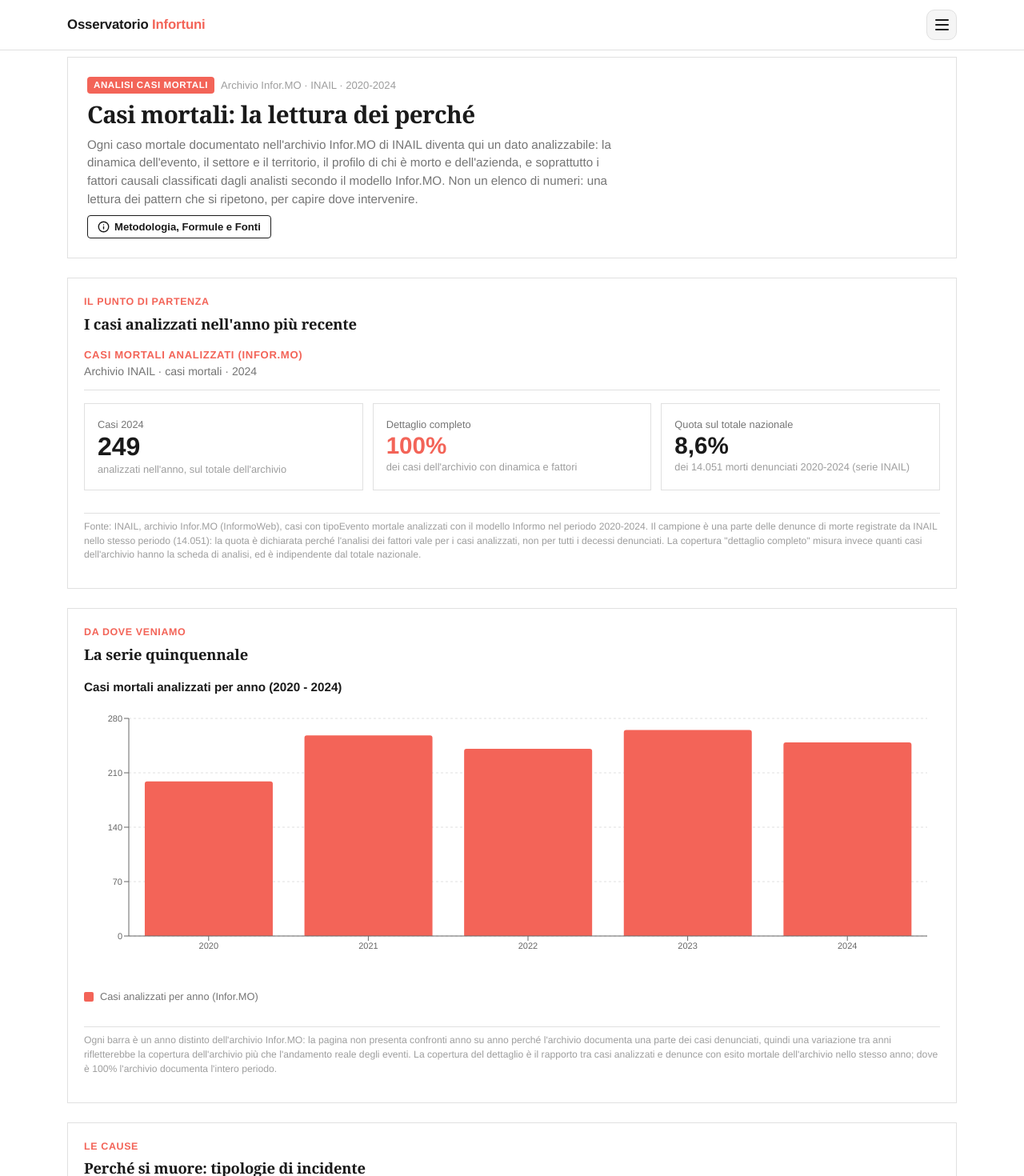
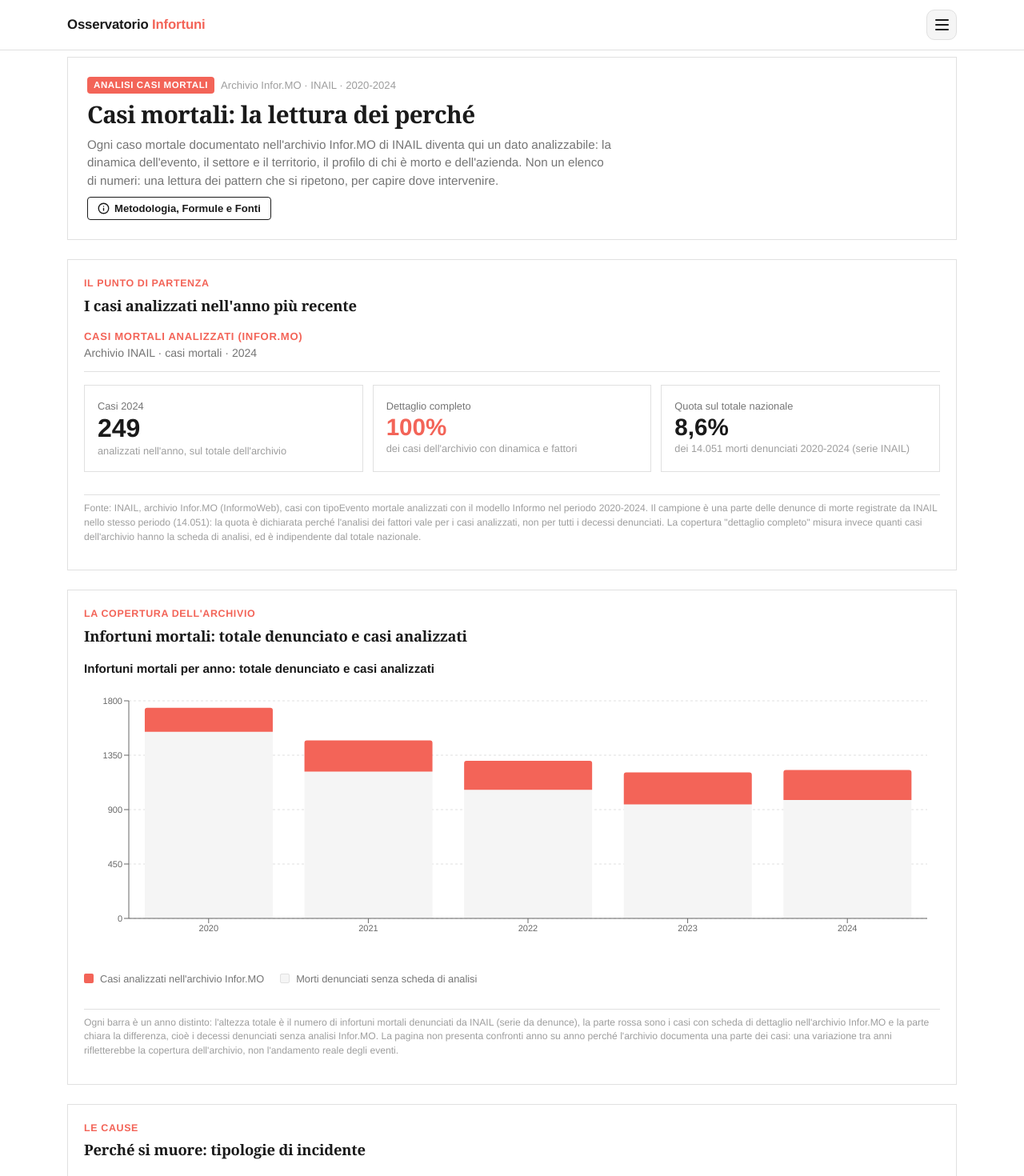
Before and after one commit to dynamic1990/osservatorio-infortuni, a Next.js app: page /casi-mortali in a window 1280 px wide. Shown: the top 1470 px of the page at 80% size. Built offline with nearby package versions, Linux system fonts and the light colour scheme.

Commit message:
feat(casi-mortali): rimuovi sezione fattori causali, trend a pile totale denunciato vs casi analizzati

```diff
--- a/src/app/casi-mortali/page.tsx
+++ b/src/app/casi-mortali/page.tsx
@@ -3,7 +3,6 @@ import type { ReactNode } from "react";
 import { InformoKpi } from "@/components/charts/informo-kpi";
 import { InformoTrendWidget } from "@/components/charts/informo-trend-widget";
 import { InformoVociLista } from "@/components/charts/informo-voci-lista";
-import { InformoFattoriWidget } from "@/components/charts/informo-fattori-widget";
 import { InformoEsploratore } from "@/components/charts/informo-esploratore";
 import { InfoModalButton } from "@/components/ui/info-modal";
 import { getInformoAnalisi, INFORM_COLORS } from "@/lib/informo-casi";
@@ -13,7 +12,7 @@ export const revalidate = 86_400;
 export const metadata: Metadata = {
   title: "Casi mortali | Analisi Infor.MO INAIL",
   description:
-    "Analisi di dettaglio dei casi mortali sul lavoro dell'archivio Infor.MO INAIL 2020-2024: dinamica degli eventi, fattori causali classificati, settori e territori a maggior rischio, profilo dei lavoratori e delle aziende coinvolti.",
+    "Analisi di dettaglio dei casi mortali sul lavoro dell'archivio Infor.MO INAIL 2020-2024: dinamica degli eventi, settori e territori a maggior rischio, profilo dei lavoratori e delle aziende coinvolti, con la copertura dell'archivio sul totale dei decessi denunciati.",
 };
 
 // Sezione con intestazione e contenuto, per uniformità con le altre pagine.
@@ -96,10 +95,9 @@ export default function CasiMortaliPage() {
             <p style={{ color: "var(--color-text-soft)", margin: 0, maxWidth: "78ch", fontSize: "0.95rem" }}>
               Ogni caso mortale documentato nell&apos;archivio Infor.MO di INAIL
               diventa qui un dato analizzabile: la dinamica dell&apos;evento, il
-              settore e il territorio, il profilo di chi è morto e dell&apos;azienda,
-              e soprattutto i fattori causali classificati dagli analisti secondo
-              il modello Infor.MO. Non un elenco di numeri: una lettura dei
-              pattern che si ripetono, per capire dove intervenire.
+              settore e il territorio, il profilo di chi è morto e dell&apos;azienda.
+              Non un elenco di numeri: una lettura dei pattern che si ripetono,
+              per capire dove intervenire.
             </p>
           </div>
         </div>
@@ -127,18 +125,17 @@ export default function CasiMortaliPage() {
           <section className="modal-section">
             <h3 className="modal-section-title">2. Cosa mostra ogni blocco</h3>
             <ul className="modal-list">
-              <li><strong>KPI d&apos;apertura:</strong> casi analizzati nell&apos;anno più recente (2024), copertura del dettaglio (dinamica e fattori) e quota sul totale nazionale dei morti denunciati.</li>
-              <li><strong>Serie quinquennale:</strong> un punto per anno, con copertura del dettaglio; ogni barra è un anno distinto, nessun aggregato multi-anno.</li>
+              <li><strong>KPI d&apos;apertura:</strong> casi analizzati nell&apos;anno più recente (2024), copertura del dettaglio e quota sul totale nazionale dei morti denunciati.</li>
+              <li><strong>Serie quinquennale:</strong> un punto per anno: il totale dei morti denunciati e dentro la quota con scheda di dettaglio in archivio.</li>
               <li><strong>Cause, settori, territorio:</strong> prime voci per anno con la classificazione INAIL.</li>
               <li><strong>Profilo:</strong> popolazioni a rischio, mansioni, sesso, rapporto di lavoro, sede della lesione.</li>
-              <li><strong>Fattori causali:</strong> il cuore dell&apos;archivio: ruolo (determinante/modulatore), tipologia, problemi di sicurezza, standard di confronto e valutazione del rischio.</li>
               <li><strong>Esploratore:</strong> ricerca libera full-text nella narrativa dei 1.212 casi con filtri per anno, settore e causa.</li>
             </ul>
           </section>
           <section className="modal-section">
             <h3 className="modal-section-title">3. Limiti dichiarati</h3>
             <ul className="modal-list">
-              <li><strong>Campione, non censimento:</strong> i 1.212 casi analizzati 2020-2024 sono l&apos;8,6% dei 14.051 morti denunciati nello stesso periodo. La lettura dei fattori vale per i casi analizzati, non per tutti i decessi.</li>
+              <li><strong>Campione, non censimento:</strong> i 1.212 casi analizzati 2020-2024 sono l&apos;8,6% dei 14.051 morti denunciati nello stesso periodo. La lettura di cause, settori e profili vale per i casi analizzati, non per tutti i decessi.</li>
               <li><strong>Occasione di lavoro / in itinere:</strong> la fonte dell&apos;archivio non distingue i due canali senza filtri dedicati, quindi il canale non è separabile in questa pagina e il dato è presentato in forma complessiva.</li>
               <li><strong>Classificazione degli analisti:</strong> è la ricostruzione a posteriori degli analisti INAIL, non un esito giudiziale né una attribuzione di colpa.</li>
               <li><strong>Campi parziali:</strong> età, mansione e azienda sono assenti o parziali per una quota di casi; la copertura per vista è indicata dove serve.</li>
@@ -160,8 +157,8 @@ export default function CasiMortaliPage() {
         <InformoKpi />
       </Sezione>
 
-      {/* 2. Trend storico */}
-      <Sezione occhiello="Da dove veniamo" titolo="La serie quinquennale">
+      {/* 2. Copertura dell'archivio sul totale */}
+      <Sezione occhiello="La copertura dell'archivio" titolo="Infortuni mortali: totale denunciato e casi analizzati">
         <InformoTrendWidget />
       </Sezione>
 
@@ -238,12 +235,7 @@ export default function CasiMortaliPage() {
         </div>
       </Sezione>
 
-      {/* 4. Fattori causali */}
-      <Sezione occhiello="I fattori causali" titolo="Cosa è intervenuto nell'evento">
-        <InformoFattoriWidget />
-      </Sezione>
-
-      {/* 5. Esploratore */}
+      {/* 4. Esploratore */}
       <Sezione occhiello="La lettura caso per caso" titolo="Cerca nella dinamica">
         <InformoEsploratore />
       </Sezione>
--- a/src/components/charts/informo-fattori-widget.tsx
+++ /dev/null
@@ -1,133 +0,0 @@
-"use client";
-
-import { useMemo, useState } from "react";
-import { getInformoAnalisi, vociAnno, ANNI_INFORMO, ANNO_DEFAULT } from "@/lib/informo-casi";
-import { InformoVociLista } from "./informo-voci-lista";
-
-// Fattori causali secondo il modello Informo: ogni caso è classificato con
-// uno o più fattori, ciascuno con un ruolo (determinante/modulatore) e una
-// lettura del problema di sicurezza. Qui si leggono i pattern prevalenti,
-// anno per anno con delta (RULES.md regola 1 e 2).
-export function InformoFattoriWidget() {
-  const data = useMemo(() => getInformoAnalisi(), []);
-  const [anno, setAnno] = useState<number>(ANNO_DEFAULT);
-
-  const tipo = data.fattori?.perTipo ?? [];
-  const problemi = data.fattori?.perProblemaSicurezza ?? [];
-  const ruolo = data.fattori?.perRuolo ?? [];
-  const modulazione = data.fattori?.perModulazione ?? [];
-
-  const ruoloAnno = useMemo(() => {
-    const m = new Map(vociAnno(ruolo, anno).map((v) => [v.nome, v.count]));
-    return {
-      determinanti: m.get("Determinante") ?? 0,
-      modulatori: m.get("Modulatore") ?? 0,
-    };
-  }, [ruolo, anno]);
-
-  const modAnno = useMemo(() => vociAnno(modulazione, anno), [modulazione, anno]);
-
-  return (
-    <div style={{ display: "grid", gap: "var(--space-5)" }}>
-      <div
-        style={{
-          display: "flex",
-          justifyContent: "space-between",
-          alignItems: "center",
-          flexWrap: "wrap",
-          gap: "var(--space-2)",
-        }}
-      >
-        <div>
-          <div style={{ fontSize: "0.95rem", fontWeight: 700 }}>
-            Fattori causali secondo il modello Informo
-          </div>
-          <div style={{ fontSize: "0.8rem", color: "var(--color-text-soft)" }}>
-            Ruolo dei fattori e problemi di sicurezza prevalenti, per anno
-          </div>
-        </div>
-        <div style={{ display: "flex", gap: "var(--space-1)", flexWrap: "wrap" }}>
-          {ANNI_INFORMO.map((a) => (
-            <button
-              key={a}
-              onClick={() => setAnno(a)}
-              className={`btn-pill ${anno === a ? "active" : ""}`}
-              aria-pressed={anno === a}
-            >
-              {a}
-            </button>
-          ))}
-        </div>
-      </div>
-
-      {/* Ruolo: determinante vs modulatore (due card di sintesi) */}
-      <div
-        style={{
-          display: "grid",
-          gridTemplateColumns: "repeat(auto-fit, minmax(170px, 1fr))",
-          gap: "var(--space-3)",
-        }}
-      >
-        <div className="card" style={{ padding: "var(--space-4)" }}>
-          <div style={{ fontSize: "0.8rem", color: "var(--color-text-soft)" }}>
-            Fattori determinanti
-          </div>
-          <div className="metric-value" style={{ color: "var(--color-accent)", fontSize: "1.6rem" }}>
-            {ruoloAnno.determinanti}
-          </div>
-          <div style={{ fontSize: "0.8rem", color: "var(--color-text-muted)" }}>
-            il fattore senza cui l&apos;evento non si sarebbe verificato
-          </div>
-        </div>
-        <div className="card" style={{ padding: "var(--space-4)" }}>
-          <div style={{ fontSize: "0.8rem", color: "var(--color-text-soft)" }}>
-            Fattori modulatori
-          </div>
-          <div className="metric-value" style={{ color: "var(--color-text)", fontSize: "1.6rem" }}>
-            {ruoloAnno.modulatori}
-          </div>
-          <div style={{ fontSize: "0.8rem", color: "var(--color-text-muted)" }}>
-            hanno peggiorato o amplificato le conseguenze
-          </div>
-        </div>
-        <div className="card" style={{ padding: "var(--space-4)" }}>
-          <div style={{ fontSize: "0.8rem", color: "var(--color-text-soft)" }}>
-            Modulazione prevalente
-          </div>
-          <div className="metric-value" style={{ color: "var(--color-text)", fontSize: "1.6rem" }}>
-            {modAnno[0]?.nome ?? "—"}
-          </div>
-          <div style={{ fontSize: "0.8rem", color: "var(--color-text-muted)" }}>
-            {modAnno[0]?.count ?? 0} fattori nell&apos;anno
-          </div>
-        </div>
-      </div>
-
-      <InformoVociLista
-        titolo="Fattori per tipologia"
-        sottotitolo="Oggetto del fattore (attività dell'infortunato, di terzi, attrezzature, ambiente...)"
-        serie={tipo}
-        limite={6}
-        colore="var(--color-link)"
-      />
-
-      <InformoVociLista
-        titolo="Problemi di sicurezza più frequenti"
-        sottotitolo="Classificazione del problema come da analisi del caso (uso errato, assenza di protezioni, procedure...)"
-        serie={problemi}
-        limite={8}
-        colore="var(--color-accent)"
-      />
-
-      <p className="source-note">
-        Fonte: INAIL Infor.MO, analisi dei casi mortali secondo il modello
-        Informo. Ogni caso può avere più di un fattore; la somma delle voci di
-        tipologia e di problema di sicurezza supera quindi il numero dei casi.
-        La classificazione è quella effettuata dagli analisti dell&apos;archivio e
-        riflette la ricostruzione a posteriori, non una valutazione giudiziale.
-        La fonte non distingue senza un filtro dedicato il canale
-        lavoro/itinere: il dato è presentato in forma complessiva.
-      </p>
-    </div>
-  );
-}
--- a/src/components/charts/informo-trend-widget.tsx
+++ b/src/components/charts/informo-trend-widget.tsx
@@ -12,21 +12,27 @@ import {
 } from "recharts";
 import { getInformoAnalisi } from "@/lib/informo-casi";
 
-// Trend dei casi mortali analizzati per anno (2020-2024). Un punto per anno,
-// non un aggregato multi-anno (RULES.md regola 1). È la lettura storica
-// dell'archivio: ogni barra è un anno distinto. Niente delta anno su anno
-// perché il dato è un sottoinsieme (campione) analizzato dell'archivio, non
-// la panoramica totale degli eventi: la variazione misurerebbe la copertura
-// dell'archivio più che il fenomeno reale.
+// Trend quinquennale (2020-2024) degli infortuni mortali: ogni barra mostra il
+// totale dei morti denunciati (serie INAIL) e, dentro, la quota dei casi con
+// scheda di dettaglio nell'archivio Infor.MO. È un grafico a pile: la parte
+// alta (colore testo) è la differenza tra le denunce e i casi analizzati.
+// Un punto per anno, nessun aggregato multi-anno (RULES.md regola 1) e nessun
+// confronto anno su anno: serve a leggere la copertura dell'archivio sul
+// totale degli eventi, non a misurare variazioni tra anni.
 export function InformoTrendWidget() {
   const data = useMemo(() => getInformoAnalisi(), []);
 
   const chartData = useMemo(() => {
-    return data.serie.map((s) => ({
-      anno: s.anno,
-      casi: s.casiAnalizzati,
-      copertura: s.copertura ?? 100,
-    }));
+    return data.serie.map((s) => {
+      const totale = s.mortaliNazionali ?? s.casiAnalizzati;
+      const casi = s.casiAnalizzati;
+      return {
+        anno: s.anno,
+        casi,
+        totale,
+        nonCoperti: Math.max(0, totale - casi),
+      };
+    });
   }, [data]);
 
   return (
@@ -41,7 +47,7 @@ export function InformoTrendWidget() {
         }}
       >
         <div style={{ fontSize: "0.95rem", fontWeight: 700 }}>
-          Casi mortali analizzati per anno (2020 - 2024)
+          Infortuni mortali per anno: totale denunciato e casi analizzati
         </div>
       </div>
 
@@ -55,24 +61,41 @@ export function InformoTrendWidget() {
               content={({ active, payload, label }) => {
                 if (!active || !payload || !payload.length) return null;
                 const p = payload[0].payload;
+                const copertura =
+                  p.totale > 0 ? Math.round((p.casi / p.totale) * 1000) / 10 : 0;
                 return (
                   <div className="custom-chart-tooltip">
                     <div className="tooltip-title">Anno {label}</div>
                     <div className="tooltip-row">
-                      <span>Casi analizzati:</span>
+                      <span>Morti denunciati:</span>
+                      <strong>{p.totale}</strong>
+                    </div>
+                    <div className="tooltip-row">
+                      <span>Casi analizzati Infor.MO:</span>
                       <strong>{p.casi}</strong>
                     </div>
                     <div className="tooltip-row">
-                      <span>Copertura del dettaglio:</span>
-                      <strong>{p.copertura}%</strong>
+                      <span>Copertura dell&apos;archivio:</span>
+                      <strong>{copertura}%</strong>
                     </div>
                   </div>
                 );
               }}
             />
+            {/* parte senza scheda: sotto (colore neutro) */}
+            <Bar
+              dataKey="nonCoperti"
+              name="Morti senza analisi Infor.MO"
+              stackId="mortali"
+              fill="var(--color-surface)"
+              radius={[0, 0, 0, 0]}
+              isAnimationActive={false}
+            />
+            {/* casi analizzati: sopra (accento) */}
             <Bar
               dataKey="casi"
-              name="Casi analizzati"
+              name="Casi analizzati Infor.MO"
+              stackId="mortali"
               fill="var(--color-accent)"
               radius={[3, 3, 0, 0]}
               isAnimationActive={false}
@@ -85,6 +108,7 @@ export function InformoTrendWidget() {
       <div
         style={{
           display: "flex",
+          flexWrap: "wrap",
           alignItems: "center",
           gap: "var(--space-2)",
           fontSize: "0.8rem",
@@ -102,17 +126,30 @@ export function InformoTrendWidget() {
             flexShrink: 0,
           }}
         />
-        Casi analizzati per anno (Infor.MO)
+        Casi analizzati nell&apos;archivio Infor.MO
+        <span
+          style={{
+            width: 12,
+            height: 12,
+            display: "inline-block",
+            background: "var(--color-surface)",
+            border: "1px solid var(--color-divider)",
+            borderRadius: 2,
+            flexShrink: 0,
+            marginLeft: "var(--space-3)",
+          }}
+        />
+        Morti denunciati senza scheda di analisi
       </div>
 
       <p className="source-note">
-        Ogni barra è un anno distinto dell&apos;archivio Infor.MO: la pagina non
-        presenta confronti anno su anno perché l&apos;archivio documenta una parte
-        dei casi denunciati, quindi una variazione tra anni rifletterebbe la
-        copertura dell&apos;archivio più che l&apos;andamento reale degli eventi. La
-        copertura del dettaglio è il rapporto tra casi analizzati e denunce con
-        esito mortale dell&apos;archivio nello stesso anno; dove è 100%
-        l&apos;archivio documenta l&apos;intero periodo.
+        Ogni barra è un anno distinto: l&apos;altezza totale è il numero di infortuni
+        mortali denunciati da INAIL (serie da denunce), la parte rossa sono i
+        casi con scheda di dettaglio nell&apos;archivio Infor.MO e la parte chiara la
+        differenza, cioè i decessi denunciati senza analisi Infor.MO. La pagina
+        non presenta confronti anno su anno perché l&apos;archivio documenta una
+        parte dei casi: una variazione tra anni rifletterebbe la copertura
+        dell&apos;archivio, non l&apos;andamento reale degli eventi.
       </p>
     </div>
   );
```
